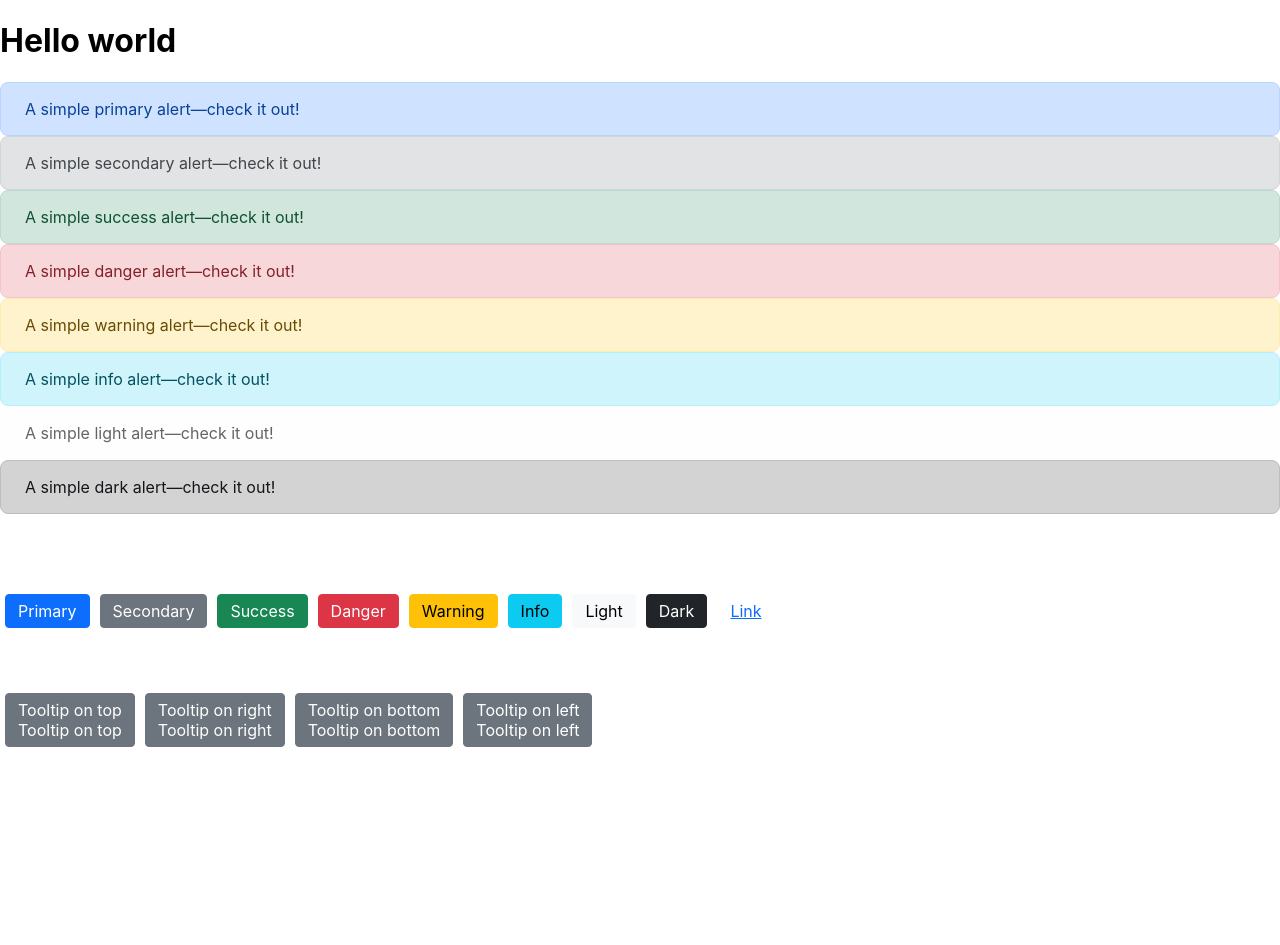
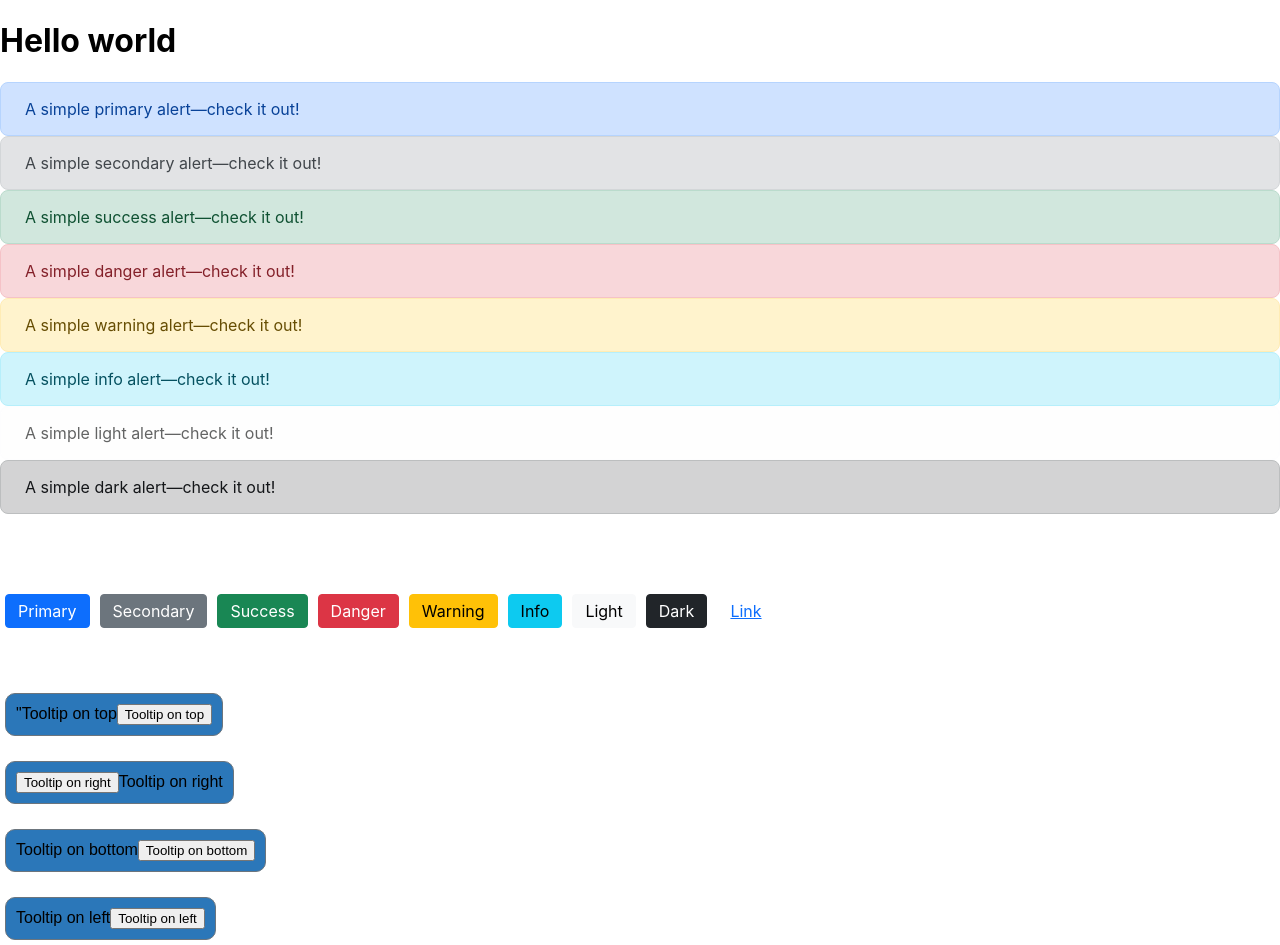
Before and after one commit to GuldanaBaktybekova/23.03-app, a JavaScript app: page / in a window 1280 px wide. Before the commit the page ends 800 px from the top, so only its background shows below. Built offline with nearby package versions, Linux system fonts and the light colour scheme; the HTML template or start-up script is replaced by a standard one.

Commit message:
Added tooltip

```diff
--- a/package.json
+++ b/package.json
@@ -6,6 +6,7 @@
     "@testing-library/jest-dom": "^5.16.2",
     "@testing-library/react": "^12.1.4",
     "@testing-library/user-event": "^13.5.0",
+    "@tippy.js/react": "^3.1.1",
     "react": "^17.0.2",
     "react-dom": "^17.0.2",
     "react-scripts": "5.0.0",
--- a/src/App.js
+++ b/src/App.js
@@ -48,13 +48,13 @@ function App() {
 
 
 
-      <Tooltip description="Tooltip on top" top>Tooltip on top</Tooltip>
+      <Tooltip> <span top>"Tooltip on top</span><button>Tooltip on top</button> </Tooltip>
 
-      <Tooltip description="Tooltip on right" right>Tooltip on right</Tooltip>
+      <Tooltip><button>Tooltip on right</button><span right>Tooltip on right</span></Tooltip>
 
-      <Tooltip description="Tooltip on bottom" bottom>Tooltip on bottom</Tooltip>
+      <Tooltip><span bottom>Tooltip on bottom</span><button>Tooltip on bottom</button></Tooltip>
 
-      <Tooltip description="Tooltip on left" left>Tooltip on left</Tooltip>
+      <Tooltip><span left>Tooltip on left</span><button>Tooltip on left</button></Tooltip>
 
       {/* <Paragraph size="14px" color="purple">This is sample paragraph</Paragraph>
 
--- a/src/components/Tooltip/Tooltip.css
+++ b/src/components/Tooltip/Tooltip.css
@@ -1,47 +1,54 @@
-.Tooltip {
+.Btn {
   display: inline-block;
   font-weight: 400px;
   text-align: center;
   text-decoration: none;
   border: 1px solid transparent;
-  padding: 0.375rem 0.75rem;
-  font-size: 1rem;
-  border-radius: 0.25rem;
+  padding: 10px;
+  font-size: 16px;
+  border-radius: 10px;
   cursor: pointer;
   margin: 5px;
   margin-top: 20px;
 
-  color: #fff;
-  background-color: #6c757d;
+
+  background-color: #2b77b9;
   border-color: #6c757d;
-  border-radius: 0.25rem;
+
 }
 
-/* .Tooltip.top {
-  position: relative;
-  top: 10px;
-  right: 10px;
-  left: 10px;
-  bottom: 10px;
-} */
-.Tooltip:hover {
-  color: #fff;
-  background-color: #5c636a;
-  border-color: #565e64;
-}
-[description] {
-  visibility: hidden;
+/* .Description { */
+  /* visibility: hidden;
   width: 120px;
-  background-color: black;
+  background-color: #555;
   color: #fff;
   text-align: center;
   border-radius: 6px;
   padding: 5px 0;
+  position: absolute;
+  z-index: 1;
+  bottom: 125%;
+  left: 50%;
+  margin-left: -60px;
+  opacity: 0;
+  transition: 0.3s;
+}
+  .Btn .Description::after {
+    content: "";
+    position: absolute;
+    top: 100%;
+    left: 50%;
+    margin-left: -5px;
+    border-width: 5px;
+    border-style: solid;
+    border-color: #555 transparent transparent transparent;
+  }
 
-  /* Position the tooltip */
-  position: absolute;
-  z-index: 2;
-}
-.Tooltip:hover .description {
+
+
+
+
+.Btn:hover .Description {
   visibility: visible;
-}
+  opacity: 1;
+} */
--- a/src/components/Tooltip/Tooltip.js
+++ b/src/components/Tooltip/Tooltip.js
@@ -1,23 +1,26 @@
 import "./Tooltip.css";
 
 function Tooltip(props) {
-  const className = ["Description", "Tooltip"];
-  if (props.description.top) {
-    className.push('top');
-  }
-  if (props.right) {
-    className.push('right');
-  }
-  if (props.bottom) {
-    className.push('bottom');
-  }
-  if (props.left) {
-    className.push('left');
-  }
 
-  return <div className={className.join(' ')}>{props.children}
-  <div>{props.description}</div>
-</div>;
+  // const className = ["Description"];
+  // if (props.top) {
+  //   className.push("top");
+  // }
+  // if (props.right) {
+  //   className.push("right");
+  // }
+  // if (props.bottom) {
+  //   className.push("bottom");
+  // }
+  // if (props.left) {
+  //   className.push("left");
+  // }
 
+  return (
+    <div>
+
+      <button className="Btn">{props.children}</button>
+    </div>
+  );
 }
 export default Tooltip;
```
Also changed, not shown: 1 other file (tests, documents, lock files or other folders).
